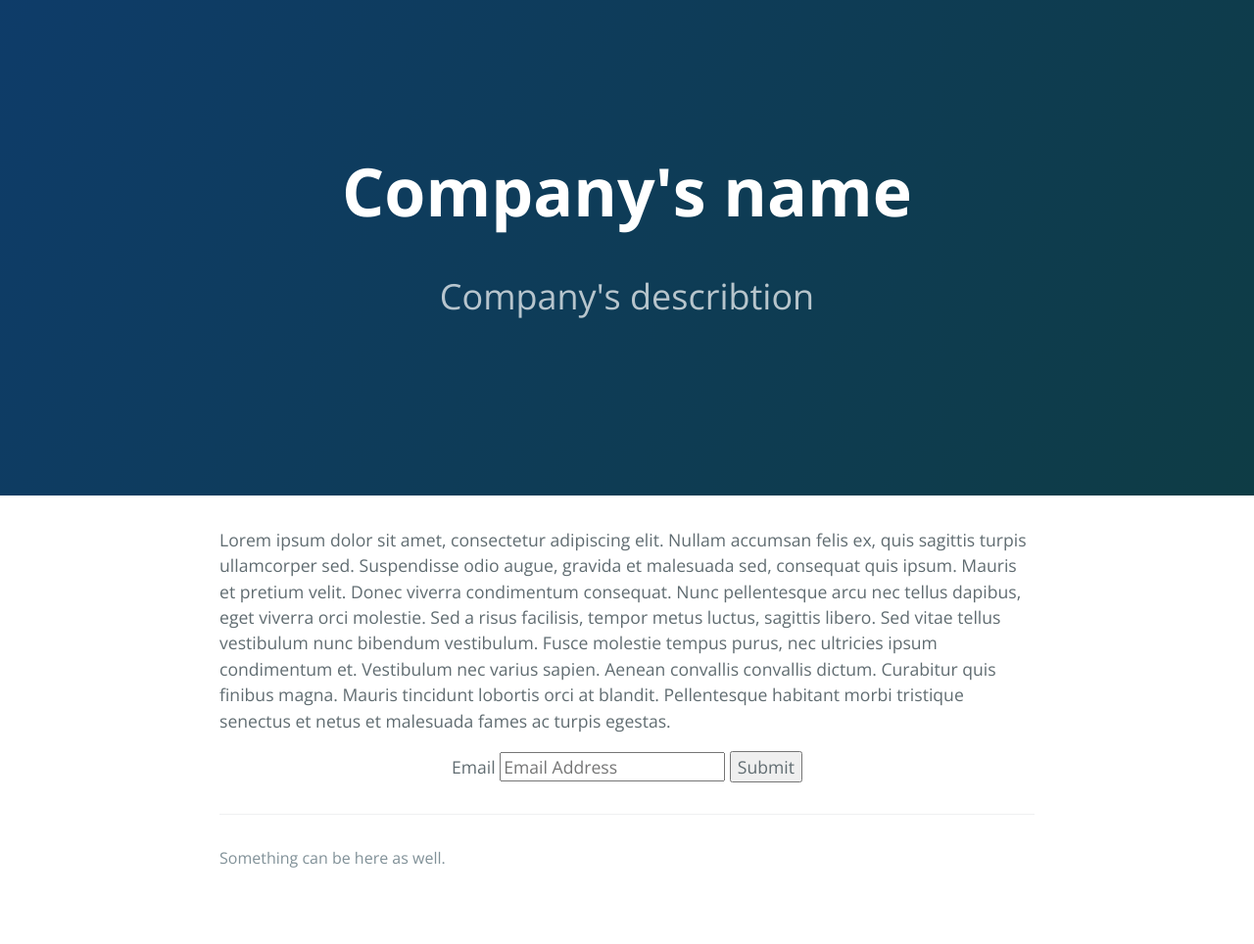
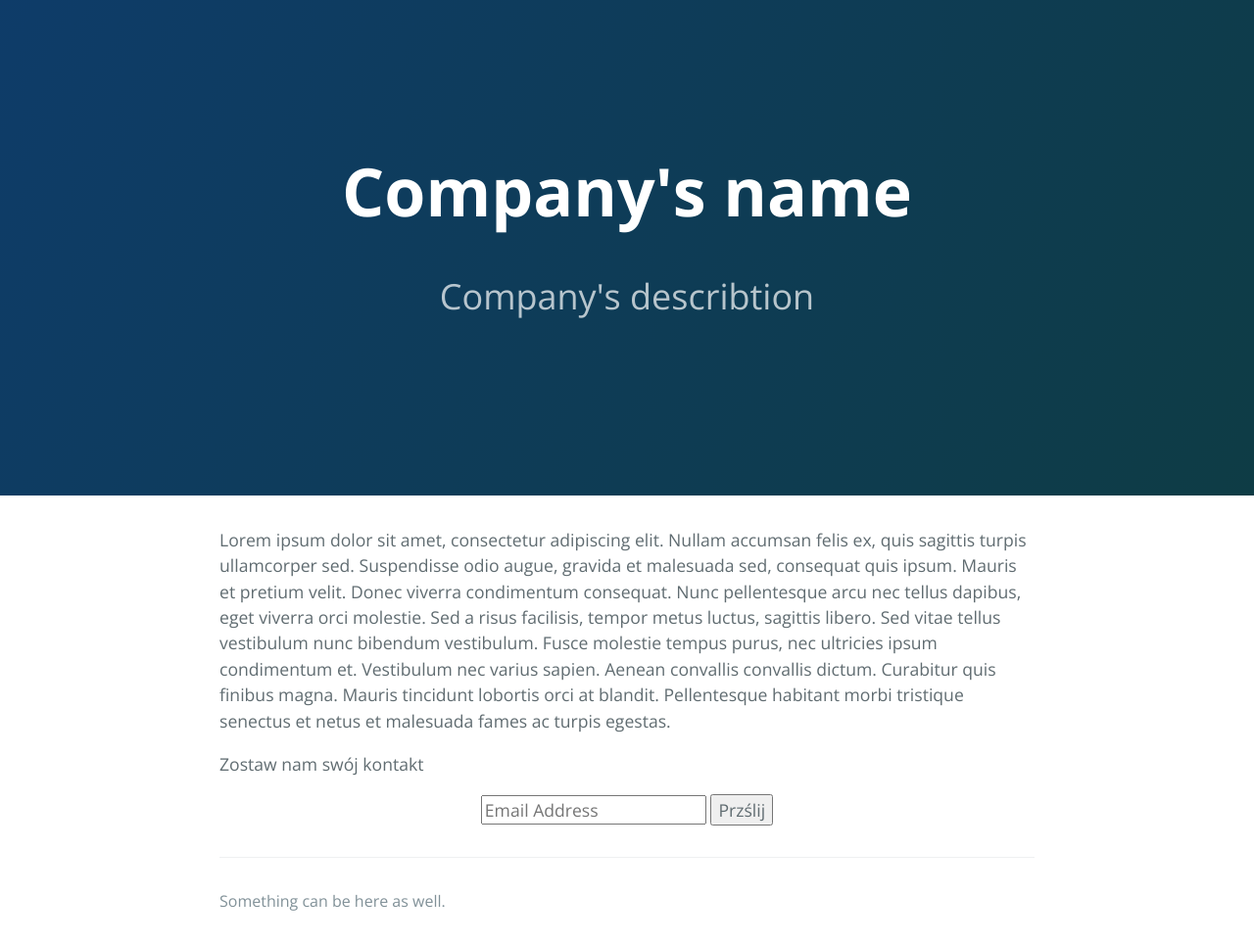
Before and after one commit to michaszko/test_website, a Jekyll site: the page built from index.md, in a window 1280 px wide. Shown: the whole page at 98% size. Built offline with Jekyll 4.4.1, drawn with Linux system fonts in a browser that asks for light colours; before the commit the page ends 920 px from its top, so only the background shows below that.

Commit message:
mat forms

```diff
--- a/index.md
+++ b/index.md
@@ -14,14 +14,11 @@ Curabitur quis finibus magna. Mauris tincidunt lobortis orci at blandit.
 Pellentesque habitant morbi tristique senectus et netus et malesuada
 fames ac turpis egestas.
 
+Zostaw nam swój kontakt
+
 <center>
-<form method="post" action="https://docs.google.com/forms/d/e/1FAIpQLSfLb_uVg5GhlGEjSjLmUv4EfVIhkq-q9ObMbSGP5g94yL0O8A/formResponse">
-  <label>Email</label>
-  <input type="email" name="entry.1936193962" placeholder="Email Address" />
-  <button type="submit">Submit</button>
+<form method="post" action="https://docs.google.com/forms/d/e/1FAIpQLScrd64lanriX5Q8J-4b2O1P-ObSnGvu34KlryEsrUp7C98yXQ/formResponse">
+  <input type="email" name="entry.2062907016" placeholder="Email Address" />
+  <button type="submit">Przślij</button>
 </form>
 </center>
-
-<!-- <center>
-<iframe src="https://docs.google.com/forms/d/e/1FAIpQLSfLb_uVg5GhlGEjSjLmUv4EfVIhkq-q9ObMbSGP5g94yL0O8A/viewform?embedded=true" width="640" height="406" frameborder="0" marginheight="0" marginwidth="0">Ładuję…</iframe>
-</center> -->
```
Also changed, not shown: 1 other file.
